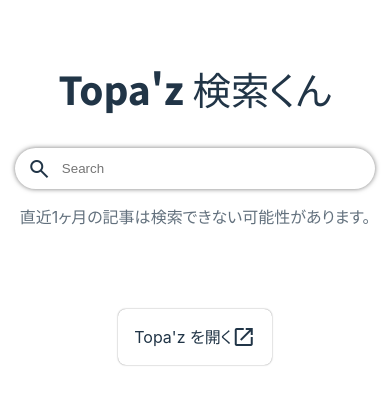
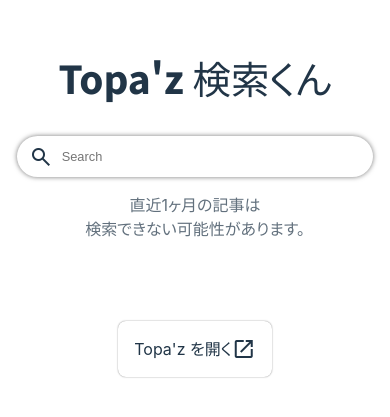
Before and after one commit to hirokiwa/topaz-search, a website built with Vite: page index.html in a window 390 px wide. Shown: the part 193-610 px from the top of the page. Built offline with nearby package versions, Linux system fonts and the light colour scheme.

Commit message:
Fix search input size

```diff
--- a/src/main.ts
+++ b/src/main.ts
@@ -142,8 +142,16 @@
   bodyElement?.addEventListener("keydown", handleKeyDownDoby);
 };
 
+const getIsMobileOrTablet = () => {
+  try {
+    return navigator.userAgent.match(/iPhone|iPad|Android.+Mobile/) ?? false;
+  } catch (error) {
+    return false;
+  }
+}
+
 searchInputElement?.addEventListener("focus", handleFocusSearchInput, {once: true});
-searchInputElement?.focus();
+!getIsMobileOrTablet() && searchInputElement?.focus();
 
 const params = new URLSearchParams(document.location.search);
 const currentInput = params.get("q");
--- a/src/style.css
+++ b/src/style.css
@@ -15,6 +15,8 @@
 
 .searchAnnotation {
   opacity: 70%;
+  margin-left: 2em;
+  margin-right: 2em;
 }
 
 .searchInput {
@@ -23,6 +25,9 @@
   border-radius: 50vmin;
   box-shadow: 0px 0px 3px #787878;
   width: 35em;
+  font-size: 80%;
+  appearance: none;
+  -webkit-appearance: none;
 }
 .searchInput:hover {
   box-shadow: 0px 0px 5px #787878;
@@ -34,12 +39,18 @@
 
 @media (max-width: 700px) {
   .searchInput {
+    width: 60vw;
+  }
+}
+@media (max-width: 600px) {
+  .searchInput:focus {
     width: 70vw;
   }
 }
 
 .searchForm {
   position:relative;
+  width: 100%;
 }
 
 .searchIcon {
@@ -85,7 +96,7 @@
   font-optical-sizing: auto;
   font-weight: 800;
   font-style: normal;
-  margin: 1em 0;
+  margin: 1em;
 }
 
 .topazLink {
@@ -116,7 +127,6 @@
   justify-content: center;
   min-height: 100dvh;
   margin: 0;
-  padding: 0 2em;
   word-break: keep-all;
   overflow-wrap: break-word;
   font-feature-settings: "palt";
```
